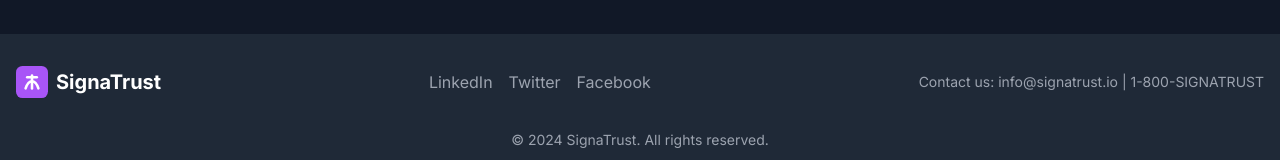
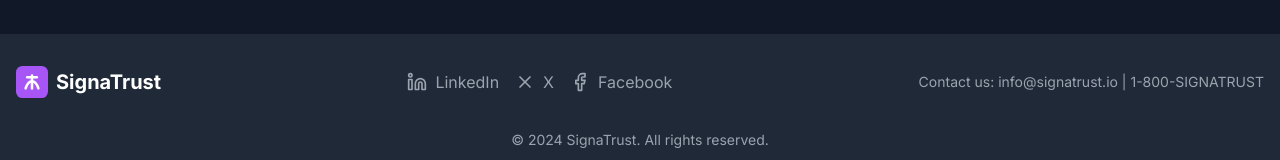
Before and after one commit to kmukherjeenj/signatrust_v2, a Next.js app: page / in a window 1280 px wide. Shown: the part 2490-2650 px from the top of the page. Built offline with nearby package versions, Linux system fonts and the light colour scheme.

Commit message:
Updated footer to use icons instead of text

```diff
--- a/app/components/common/footer.tsx
+++ b/app/components/common/footer.tsx
@@ -1,6 +1,7 @@
-import React from 'react';
-import Logo from '../../components/Logo';
-import Link from 'next/link';
+import React from "react";
+import Logo from "../../components/Logo";
+import Link from "next/link";
+import { Linkedin, Facebook, X } from "lucide-react";
 
 const Footer: React.FC = () => {
   return (
@@ -12,25 +13,43 @@ const Footer: React.FC = () => {
             <span className="text-xl font-bold">SignaTrust</span>
           </div>
           <div className="flex space-x-4 mb-4 md:mb-0">
-            <SocialLink href="#" label="LinkedIn" />
-            <SocialLink href="#" label="Twitter" />
-            <SocialLink href="#" label="Facebook" />
+            <SocialLink
+              href="#"
+              label="LinkedIn"
+              icon={<Linkedin size={20} />}
+            />
+            <SocialLink href="#" label="X" icon={<X size={20} />} />
+            <SocialLink
+              href="#"
+              label="Facebook"
+              icon={<Facebook size={20} />}
+            />
           </div>
           <div className="text-gray-400 text-sm">
             <p>Contact us: info@signatrust.io | 1-800-SIGNATRUST</p>
           </div>
         </div>
         <div className="mt-8 text-center text-gray-400 text-sm">
-          <p>&copy; {new Date().getFullYear()} SignaTrust. All rights reserved.</p>
+          <p>
+            &copy; {new Date().getFullYear()} SignaTrust. All rights reserved.
+          </p>
         </div>
       </div>
     </footer>
-  )
-}
+  );
+};
 
-const SocialLink: React.FC<{ href: string; label: string }> = ({ href, label }) => (
-  <Link href={href} className="text-gray-400 hover:text-purple-500 transition duration-300">
-    {label}
+const SocialLink: React.FC<{
+  href: string;
+  label: string;
+  icon: React.ReactNode;
+}> = ({ href, label, icon }) => (
+  <Link
+    href={href}
+    className="text-gray-400 hover:text-purple-500 transition duration-300 flex items-center space-x-2"
+  >
+    {icon}
+    <span>{label}</span>
   </Link>
 );
 
```
Also changed, not shown: 1 other file (tests, documents, lock files or other folders).
